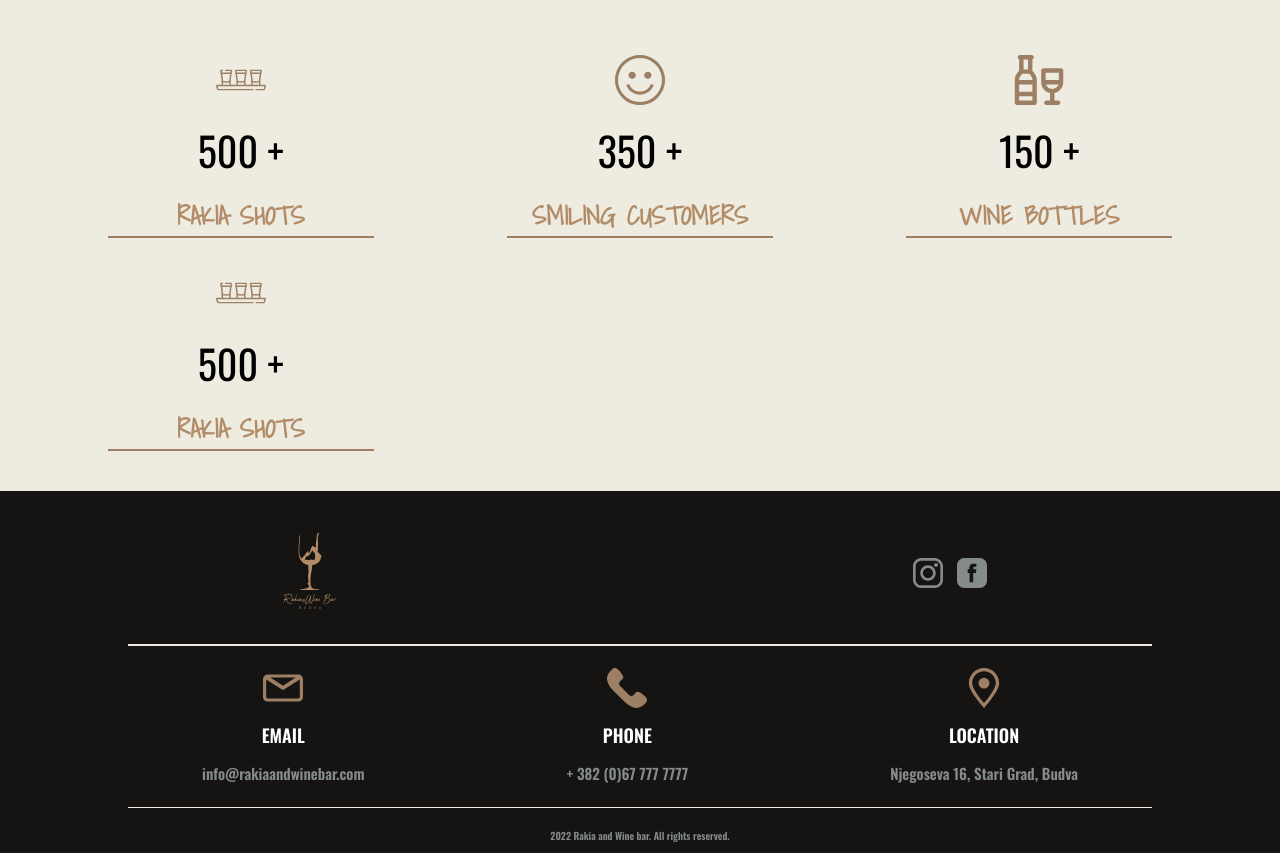
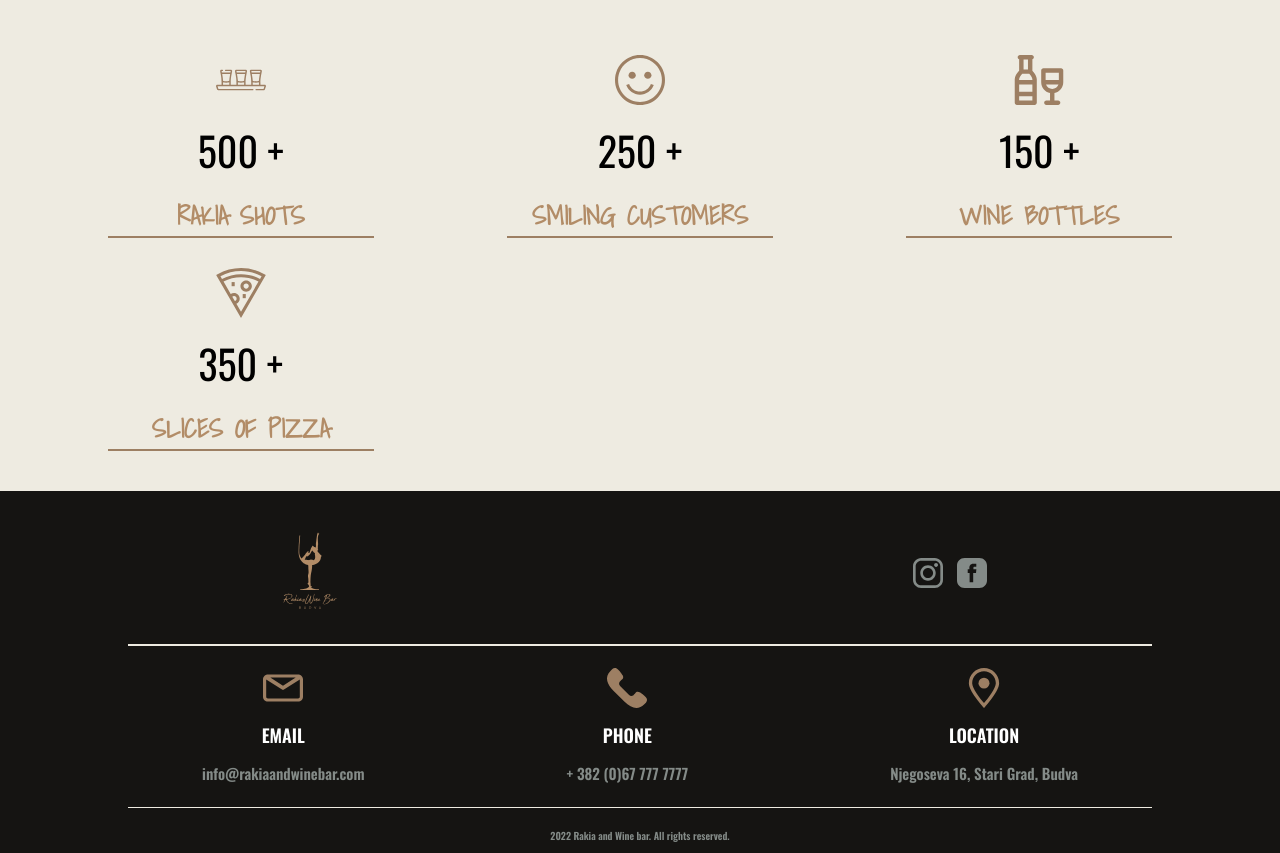
Before and after one commit to radomir-mijovic/rakia_and_wine_bar, a Next.js app: page / in a window 1280 px wide. Shown: the part 3740-4593 px from the top of the page. Built offline with nearby package versions, Linux system fonts and the light colour scheme; a web font is replaced by a local one.

Commit message:
feat: added pizza counter

```diff
--- a/components/counter/Counter.js
+++ b/components/counter/Counter.js
@@ -35,8 +35,8 @@ const Counter = () => {
                     <Image
                         width={50}
                         height={80}
-                        src={'/assets/icons/shot.svg'}
-                        alt={'rakia rakija'}/>
+                        src='/assets/icons/shot.svg'
+                        alt='rakia rakija'/>
                     <div className="number">
                         {isVisibleRakia &&
                         <CountUp
@@ -68,13 +68,13 @@ const Counter = () => {
                     <Image
                         width={50}
                         height={80}
-                        src={'/assets/icons/smiley.svg'}
-                        alt={'smiling customers'}/>
+                        src='/assets/icons/smiley.svg'
+                        alt='smiling customers'/>
                     <div className="number">
                         {isVisiblePeople &&
                         <CountUp
-                            start={300}
-                            end={350}
+                            start={200}
+                            end={250}
                             duration={3}
                             useEasing={true}/>
                         } +
@@ -101,7 +101,7 @@ const Counter = () => {
                     <Image
                         width={50}
                         height={80}
-                        src={'/assets/icons/wine.svg'}
+                        src='/assets/icons/wine.svg'
                         alt='wine bottles'/>
                     <div className="number">
                         {isVisibleWine &&
@@ -134,19 +134,19 @@ const Counter = () => {
                     <Image
                         width={50}
                         height={80}
-                        src={'/assets/icons/shot.svg'}
-                        alt={'rakia rakija'}/>
+                        src='/assets/icons/pizza.svg'
+                        alt='pizza pica'/>
                     <div className="number">
                         {isVisibleShop &&
                         <CountUp
-                            start={430}
-                            end={500}
+                            start={300}
+                            end={350}
                             duration={5}
                             useEasing={true}/>
                         } +
                     </div>
                     <h4 className='title'>
-                        Rakia shots
+                        slices of pizza
                     </h4>
                 </motion.div>
             </div>
--- a/components/letsHaveDrink/LetsHaveDrink.js
+++ b/components/letsHaveDrink/LetsHaveDrink.js
@@ -68,9 +68,8 @@ const LetsHaveDrink = () => {
             </div>
 
             <div className="menu">
-                <AnimatePresence>
                     {isWine ?
-                        <>
+                        <AnimatePresence>
                         {
                             wines.map((item, index) => {
                                 const {name, description, alt, imageSrc, price, alc} = item;
@@ -117,7 +116,7 @@ const LetsHaveDrink = () => {
                                 )
                             })
                         }
-                        </>
+                        </AnimatePresence>
                         :
                         <>
                             {rakia.map((item, index) => {
@@ -166,7 +165,6 @@ const LetsHaveDrink = () => {
                             })}
                         </>
                     }
-                </AnimatePresence>
             </div>
         </LetsHaveDrinkStyled>
     );
--- a/components/letsHaveDrink/LetsHaveDrinkStyled.js
+++ b/components/letsHaveDrink/LetsHaveDrinkStyled.js
@@ -81,7 +81,7 @@ export const LetsHaveDrinkStyled = styled.section`
 
   .image {
     position: relative;
-    height: 90%;
+    height: 100%;
     width: 10rem;
     display: flex;
     align-items: center;
```
Also changed, not shown: public/assets/icons/pizza.svg (added).
